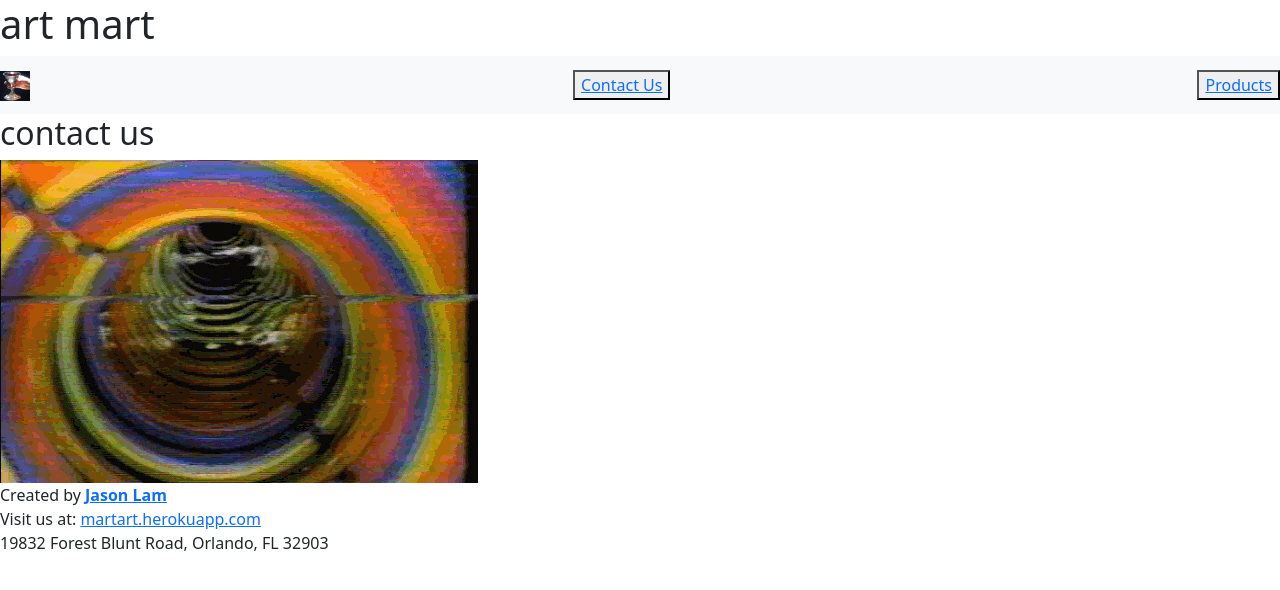
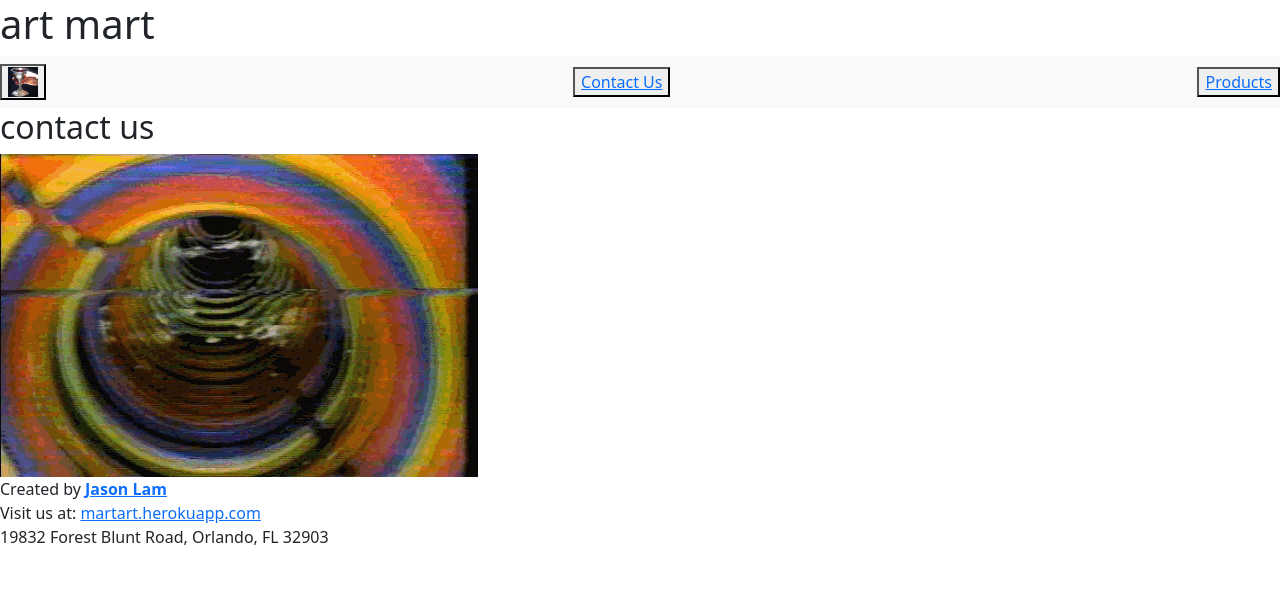
Before and after one commit to jasonmlam/art-mart, a website: page html/contact.html in a window 1280 px wide. Drawn offline with nearby package versions, Linux system fonts and the light colour scheme; files whose address does not match are found by name.

Commit message:
Nav bar continuity

```diff
--- a/html/contact.html
+++ b/html/contact.html
@@ -15,9 +15,13 @@
 
     <!-- Navigation Bar for Products and Contact pages -->
     <nav class="navbar navbar-light bg-light">
-          <a class="navbar-brand" href="https://martart.herokuapp.com/">
+
+      <!-- Home Button -->
+      <button>
+        <a href="https://martart.herokuapp.com/">
           <img src="public/images/cuphold.png" width="30" height="30" alt="">
         </a>
+      </button>
 
       <!-- Contact Button -->
       <button>
```
Also changed, not shown: html/products.html (+5 -1 lines). Lines whose indentation alone changed are shown as unchanged.
